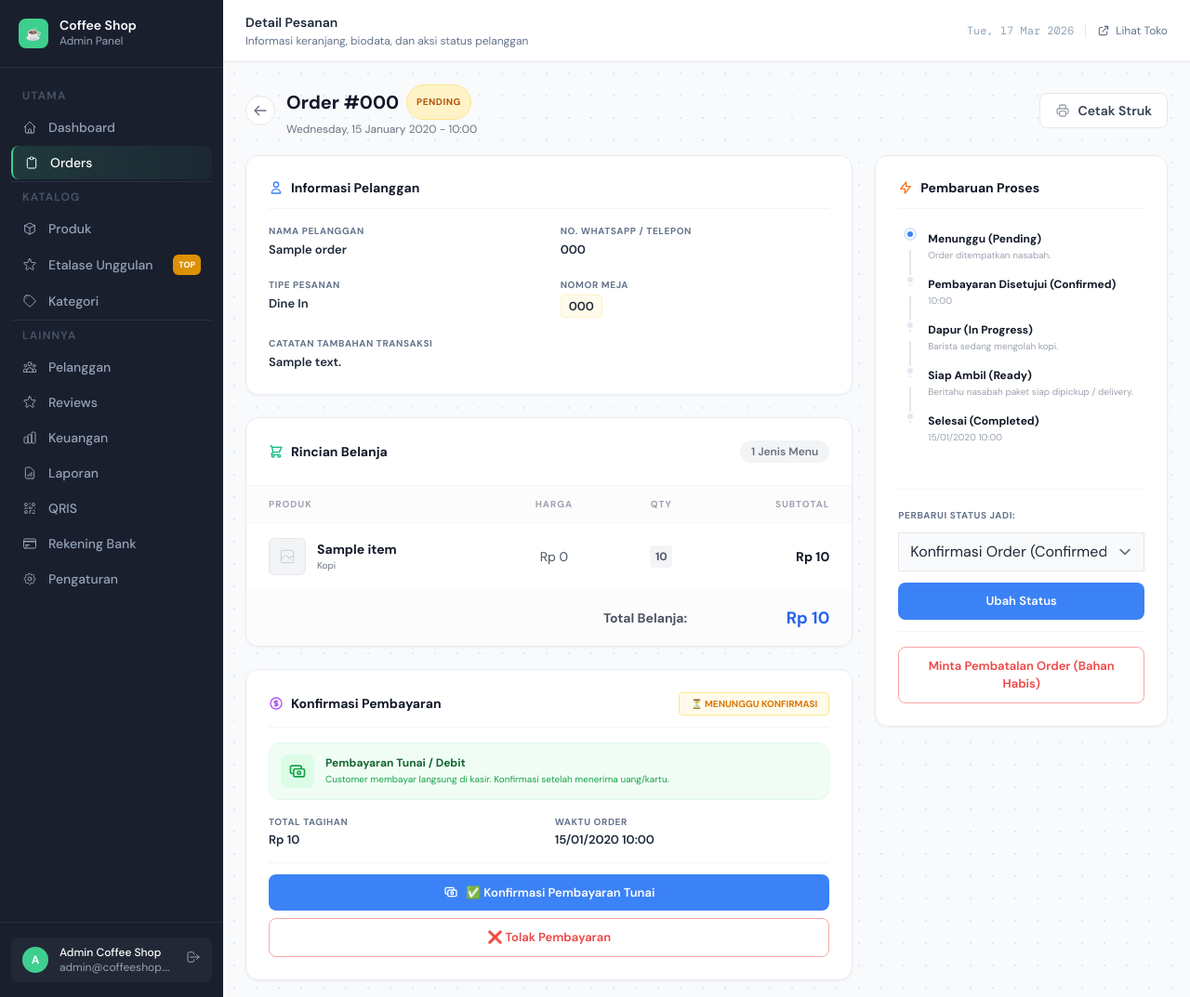
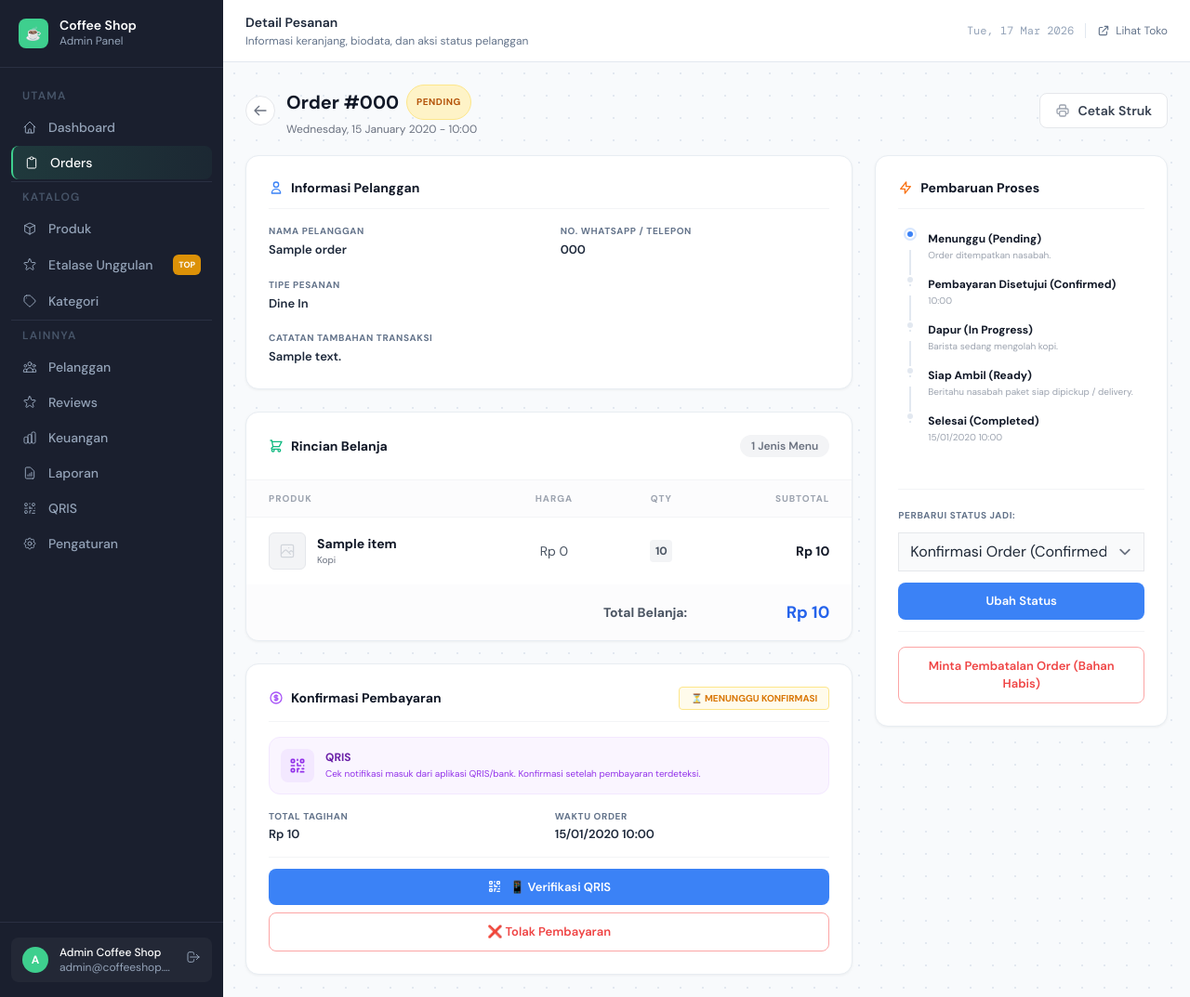
Before and after one commit to andimohsoreang/acelcoffeeshop, a Laravel app: page /admin/orders/1 in a window 1280 px wide. Shown: the whole page at 93% size. Run offline with Laravel 12, Linux system fonts and the light colour scheme; a user stored in the database is signed in; data comes from the database, SQL or seed files in the repository; tables that the repository leaves empty hold one stand-in row (values such as "Sample post"); style sheets or scripts are compiled from the project's sources; some libraries are stand-ins or nearby versions.

Commit message:
refactor: remove bank transfer payment method and table number field

```diff
--- a/app/Http/Controllers/Admin/DashboardController.php
+++ b/app/Http/Controllers/Admin/DashboardController.php
@@ -154,7 +154,6 @@
                 'count' => $p->count,
                 'label' => match ($p->method) {
                     'cash' => 'Tunai',
-                    'transfer' => 'Transfer Bank',
                     'qris' => 'QRIS',
                     default => ucfirst($p->method),
                 },
--- a/app/Models/Order.php
+++ b/app/Models/Order.php
@@ -11,7 +11,7 @@
 {
     protected $fillable = [
         'order_code', 'queue_number', 'order_type',
-        'table_number', 'customer_name', 'customer_phone',
+        'customer_name', 'customer_phone',
         'subtotal', 'total_amount', 'notes', 'status',
         'confirmed_at', 'completed_at', 'cancelled_at', 'cancel_reason',
     ];
--- a/app/Models/Payment.php
+++ b/app/Models/Payment.php
@@ -32,7 +32,6 @@
     {
         return match ($this->method) {
                 'cash' => 'Tunai',
-                'transfer' => 'Transfer Bank',
                 'qris' => 'QRIS',
                 default => $this->method,
             };
--- a/resources/views/admin/finance/index.blade.php
+++ b/resources/views/admin/finance/index.blade.php
@@ -138,13 +138,11 @@
                     // Helper to get method label
                     $methodNames = [
                         'cash' => 'Tunai (Cash)',
-                        'qris' => 'QRIS',
-                        'transfer' => 'Transfer Bank'
+                        'qris' => 'QRIS'
                     ];
                     $methodColors = [
                         'cash' => 'bg-emerald-500',
-                        'qris' => 'bg-indigo-500',
-                        'transfer' => 'bg-amber-500'
+                        'qris' => 'bg-indigo-500'
                     ];
                     $count = $pay->count;
                     $percent = $summary['revenue'] > 0 ? round(($pay->revenue / $summary['revenue']) * 100) : 0;
--- a/resources/views/admin/orders/index.blade.php
+++ b/resources/views/admin/orders/index.blade.php
@@ -149,11 +149,6 @@
                                     <span class="badge-type-{{ strtolower($order->order_type) }}" style="display:inline-flex;align-items:center;padding:2px 8px;border-radius:6px;font-size:10px;font-weight:700;text-transform:uppercase;letter-spacing:.05em;">
                                         {{ str_replace('_', ' ', $order->order_type) }}
                                     </span>
-                                    @if($order->order_type === 'dine_in' && $order->table_number)
-                                        <span style="display:inline-flex;align-items:center;padding:2px 6px;border-radius:6px;font-size:9px;font-weight:800;text-transform:uppercase;letter-spacing:.05em;border: 1px solid #cbd5e1;background:#fff;color:#475569;">
-                                            Meja {{ $order->table_number }}
-                                        </span>
-                                    @endif
                                 </div>
                                 <div style="display:flex;align-items:center;gap:4px;font-size:11px;font-weight:500;color:#64748b;">
                                     @if($order->payment_method === 'cash')
--- a/resources/views/admin/orders/show.blade.php
+++ b/resources/views/admin/orders/show.blade.php
@@ -75,12 +75,6 @@
                         <span class="info-label">Tipe Pesanan</span>
                         <p class="info-value capitalize">{{ str_replace('_', ' ', $order->order_type) }}</p>
                     </div>
-                    @if($order->order_type === 'dine_in')
-                    <div>
-                        <span class="info-label">Nomor Meja</span>
-                        <p class="info-value text-amber-600 font-bold bg-amber-50 px-2 py-0.5 rounded inline-block border border-amber-100">{{ $order->table_number ?? '-' }}</p>
-                    </div>
-                    @endif
                     @if($order->order_type === 'delivery')
                     <div class="md:col-span-2">
                         <span class="info-label">Alamat Pengiriman Lengkap</span>
@@ -185,7 +179,7 @@
                 @if($order->payment)
                     {{-- Info Metode Pembayaran --}}
                     <div class="flex items-center gap-3 p-3 rounded-xl mb-4
-                        {{ $order->payment->method === 'cash' ? 'bg-green-50 border border-green-100' : ($order->payment->method === 'transfer' ? 'bg-blue-50 border border-blue-100' : 'bg-purple-50 border border-purple-100') }}">
+                        {{ $order->payment->method === 'cash' ? 'bg-green-50 border border-green-100' : 'bg-purple-50 border border-purple-100' }}">
                         @if($order->payment->method === 'cash')
                             <div class="w-9 h-9 rounded-lg bg-green-100 flex items-center justify-center shrink-0">
                                 <svg class="w-5 h-5 text-green-600" fill="none" stroke="currentColor" viewBox="0 0 24 24"><path stroke-linecap="round" stroke-linejoin="round" stroke-width="2" d="M17 9V7a2 2 0 00-2-2H5a2 2 0 00-2 2v6a2 2 0 002 2h2m2 4h10a2 2 0 002-2v-6a2 2 0 00-2-2H9a2 2 0 00-2 2v6a2 2 0 002 2zm7-5a2 2 0 11-4 0 2 2 0 014 0z"/></svg>
@@ -194,16 +188,7 @@
                                 <p class="text-xs font-bold text-green-800">Pembayaran Tunai / Debit</p>
                                 <p class="text-[10px] text-green-600 mt-0.5">Customer membayar langsung di kasir. Konfirmasi setelah menerima uang/kartu.</p>
                             </div>
-                        @elseif($order->payment->method === 'transfer')
-                            <div class="w-9 h-9 rounded-lg bg-blue-100 flex items-center justify-center shrink-0">
-                                <svg class="w-5 h-5 text-blue-600" fill="none" stroke="currentColor" viewBox="0 0 24 24"><path stroke-linecap="round" stroke-linejoin="round" stroke-width="2" d="M3 10h18M7 15h1m4 0h1m-7 4h12a3 3 0 003-3V8a3 3 0 00-3-3H6a3 3 0 00-3 3v8a3 3 0 003 3z"/></svg>
-                            </div>
-                            <div>
-                                <p class="text-xs font-bold text-blue-800">Transfer Bank</p>
-                                <p class="text-[10px] text-blue-600 mt-0.5">Cek mutasi rekening bank untuk memastikan transfer diterima, lalu konfirmasi.</p>
-                            </div>
-                        @else
-                            <div class="w-9 h-9 rounded-lg bg-purple-100 flex items-center justify-center shrink-0">
+                            @else                            <div class="w-9 h-9 rounded-lg bg-purple-100 flex items-center justify-center shrink-0">
                                 <svg class="w-5 h-5 text-purple-600" fill="none" stroke="currentColor" viewBox="0 0 24 24"><path stroke-linecap="round" stroke-linejoin="round" stroke-width="2" d="M12 4v1m6 11h2m-6 0h-2v4m0-11v3m0 0h.01M12 12h4.01M16 20h4M4 12h4m12 0h.01M5 8h2a1 1 0 001-1V5a1 1 0 00-1-1H5a1 1 0 00-1 1v2a1 1 0 001 1zm12 0h2a1 1 0 001-1V5a1 1 0 00-1-1h-2a1 1 0 00-1 1v2a1 1 0 001 1zM5 20h2a1 1 0 001-1v-2a1 1 0 00-1-1H5a1 1 0 00-1 1v2a1 1 0 001 1z"/></svg>
                             </div>
                             <div>
@@ -246,13 +231,7 @@
                                     <svg class="w-4 h-4" fill="none" stroke="currentColor" viewBox="0 0 24 24"><path stroke-linecap="round" stroke-linejoin="round" stroke-width="2" d="M17 9V7a2 2 0 00-2-2H5a2 2 0 00-2 2v6a2 2 0 002 2h2m2 4h10a2 2 0 002-2v-6a2 2 0 00-2-2H9a2 2 0 00-2 2v6a2 2 0 002 2zm7-5a2 2 0 11-4 0 2 2 0 014 0z"/></svg>
                                     ✅ Konfirmasi Pembayaran Tunai
                                 </button>
-                            @elseif($order->payment->method === 'transfer')
-                                <button type="submit" class="w-full btn-update bg-blue-600 hover:bg-blue-700 flex items-center justify-center gap-2">
-                                    <svg class="w-4 h-4" fill="none" stroke="currentColor" viewBox="0 0 24 24"><path stroke-linecap="round" stroke-linejoin="round" stroke-width="2" d="M3 10h18M7 15h1m4 0h1m-7 4h12a3 3 0 003-3V8a3 3 0 00-3-3H6a3 3 0 00-3 3v8a3 3 0 003 3z"/></svg>
-                                    🏦 Konfirmasi Transfer Diterima
-                                </button>
-                            @else
-                                <button type="submit" class="w-full btn-update bg-purple-600 hover:bg-purple-700 flex items-center justify-center gap-2">
+                            @else                                <button type="submit" class="w-full btn-update bg-purple-600 hover:bg-purple-700 flex items-center justify-center gap-2">
                                     <svg class="w-4 h-4" fill="none" stroke="currentColor" viewBox="0 0 24 24"><path stroke-linecap="round" stroke-linejoin="round" stroke-width="2" d="M12 4v1m6 11h2m-6 0h-2v4m0-11v3m0 0h.01M12 12h4.01M16 20h4M4 12h4m12 0h.01M5 8h2a1 1 0 001-1V5a1 1 0 00-1-1H5a1 1 0 00-1 1v2a1 1 0 001 1zm12 0h2a1 1 0 001-1V5a1 1 0 00-1-1h-2a1 1 0 00-1 1v2a1 1 0 001 1zM5 20h2a1 1 0 001-1v-2a1 1 0 00-1-1H5a1 1 0 00-1 1v2a1 1 0 001 1z"/></svg>
                                     📱 Verifikasi QRIS
                                 </button>
--- a/resources/views/admin/partials/sidebar.blade.php
+++ b/resources/views/admin/partials/sidebar.blade.php
@@ -162,19 +162,7 @@
             QRIS
         </a>
 
-        <a href="{{ route('admin.bank-accounts.index') }}"
-            class="nav-item flex items-center gap-3 px-3 py-2 rounded-lg text-sm font-medium transition-all duration-150 {{ request()->routeIs('admin.bank-accounts.*') ? 'active text-white' : '' }}"
-            style="color: {{ request()->routeIs('admin.bank-accounts.*') ? '#fff' : 'var(--sidebar-text)' }};"
-            onmouseover="if(!this.classList.contains('active')) this.style.color='var(--sidebar-text-hover)'; this.style.background='rgba(255,255,255,0.05)'"
-            onmouseout="if(!this.classList.contains('active')) this.style.color='var(--sidebar-text)'; this.style.background=''">
-            <svg class="w-4 h-4 flex-shrink-0" fill="none" stroke="currentColor" viewBox="0 0 24 24">
-                <path stroke-linecap="round" stroke-linejoin="round" stroke-width="1.5" d="M2.25 8.25h19.5M2.25 9h19.5m-16.5 5.25h6m-6 2.25h3m-3.75 3h15a2.25 2.25 0 002.25-2.25V6.75A2.25 2.25 0 0019.5 4.5h-15a2.25 2.25 0 00-2.25 2.25v10.5A2.25 2.25 0 004.5 19.5z" />
-            </svg>
-            Rekening Bank
-        </a>
-
-        <a href="{{ route('admin.settings.index') }}"
-            class="nav-item flex items-center gap-3 px-3 py-2 rounded-lg text-sm font-medium transition-all duration-150 {{ request()->routeIs('admin.settings.*') ? 'active text-white' : '' }}"
+        <a href="{{ route('admin.settings.index') }}"            class="nav-item flex items-center gap-3 px-3 py-2 rounded-lg text-sm font-medium transition-all duration-150 {{ request()->routeIs('admin.settings.*') ? 'active text-white' : '' }}"
             style="color: {{ request()->routeIs('admin.settings.*') ? '#fff' : 'var(--sidebar-text)' }};"
             onmouseover="if(!this.classList.contains('active')) this.style.color='var(--sidebar-text-hover)'; this.style.background='rgba(255,255,255,0.05)'"
             onmouseout="if(!this.classList.contains('active')) this.style.color='var(--sidebar-text)'; this.style.background=''">
--- a/routes/web.php
+++ b/routes/web.php
@@ -86,8 +86,7 @@
     Route::get('/settings', [\App\Http\Controllers\Admin\SettingController::class, 'index'])->name('settings.index');
     Route::put('/settings', [\App\Http\Controllers\Admin\SettingController::class, 'update'])->name('settings.update');
 
-    // Bank Accounts
-    Route::resource('bank-accounts', \App\Http\Controllers\Admin\BankAccountController::class)->except(['create', 'show', 'edit']);
+
 
             // Customers
             Route::get('/customers', [Admin\CustomerController::class, 'index'])->name('customers.index');
```
Also changed, not shown: app/Http/Controllers/Admin/BankAccountController.php (deleted, +0 -64 lines), app/Http/Controllers/User/CheckoutController.php (+2 -6 lines), app/Models/BankAccount.php (deleted, +0 -25 lines), database/seeders/BankAccountSeeder.php (deleted, +0 -22 lines), database/migrations/2026_03_17_093411_drop_table_number_from_orders_table.php (added), database/migrations/2026_03_17_094518_drop_bank_accounts_table.php (added), database/migrations/2026_03_17_094522_update_payments_method_enum.php (added).
